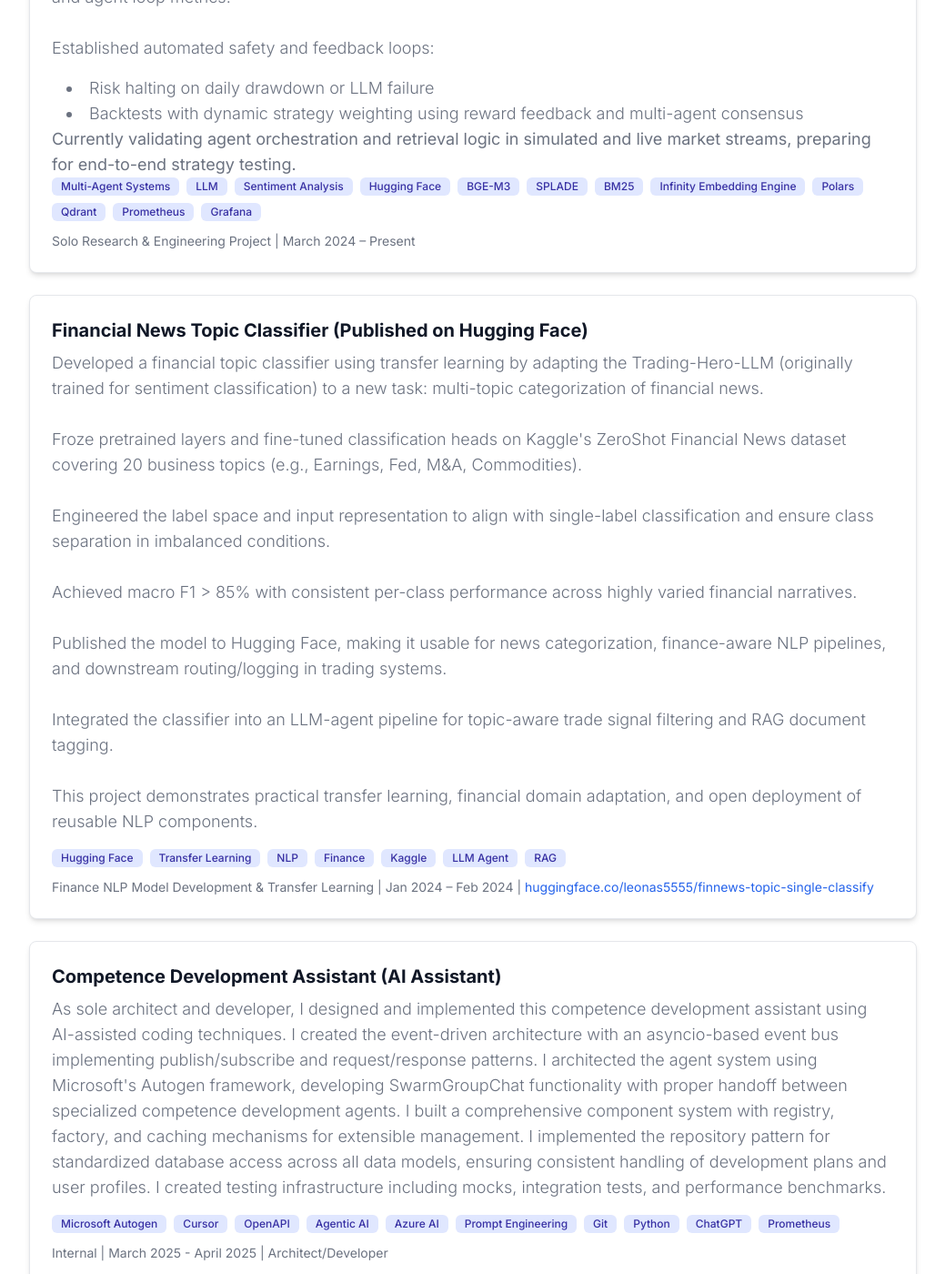
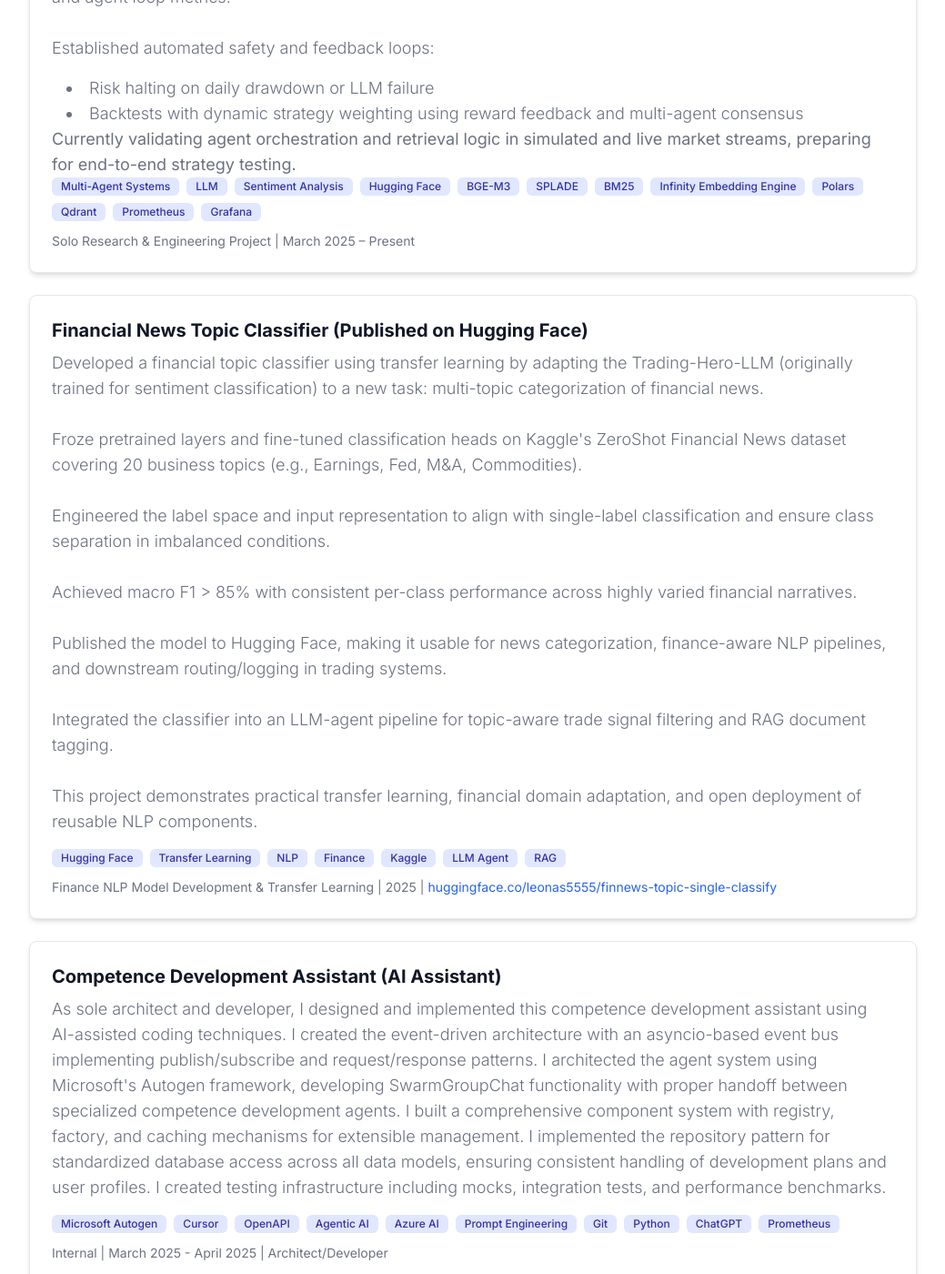
Before and after one commit to leonas5555/ai-tech-site, a Jekyll site: the page built from about/index.html, in a window 1280 px wide and 1400 px high, scrolled down 4544 px. Shown: the whole window at 91% size, without its empty margins (120-1159 px from the left). Built offline with Jekyll 4.4.1, drawn with Linux system fonts in a browser that asks for light colours; nearby versions of some CDN libraries; some of the changed text lies outside the part shown.

Commit message:
Update articles, papers, and assets from main repo

```diff
--- a/about/index.html
+++ b/about/index.html
@@ -223,7 +223,7 @@ title: About
                         <span class="bg-indigo-100 text-indigo-800 text-xs font-medium px-2.5 py-0.5 rounded-md dark:bg-indigo-900 dark:text-indigo-300">TF-IDF</span>
                         <span class="bg-indigo-100 text-indigo-800 text-xs font-medium px-2.5 py-0.5 rounded-md dark:bg-indigo-900 dark:text-indigo-300">RAG</span>
                     </div>
-                    <p class="text-sm text-gray-500 dark:text-gray-400">Personal R&D Project · 2024 – Present</p>
+                    <p class="text-sm text-gray-500 dark:text-gray-400">Personal R&D Project · 2025 – Present</p>
                 </div>
 
                 <div class="p-6 bg-white border border-gray-200 rounded-lg shadow-md dark:bg-gray-800 dark:border-gray-700">
@@ -254,7 +254,7 @@ title: About
                         <span class="bg-indigo-100 text-indigo-800 text-xs font-medium px-2.5 py-0.5 rounded-md dark:bg-indigo-900 dark:text-indigo-300">Prometheus</span>
                         <span class="bg-indigo-100 text-indigo-800 text-xs font-medium px-2.5 py-0.5 rounded-md dark:bg-indigo-900 dark:text-indigo-300">Grafana</span>
                     </div>
-                    <p class="text-sm text-gray-500 dark:text-gray-400">Solo Research &amp; Engineering Project | March 2024 – Present</p>
+                    <p class="text-sm text-gray-500 dark:text-gray-400">Solo Research &amp; Engineering Project | March 2025 – Present</p>
                 </div>
 
                 <div class="p-6 bg-white border border-gray-200 rounded-lg shadow-md dark:bg-gray-800 dark:border-gray-700">
@@ -275,7 +275,7 @@ title: About
                         <span class="bg-indigo-100 text-indigo-800 text-xs font-medium px-2.5 py-0.5 rounded-md dark:bg-indigo-900 dark:text-indigo-300">LLM Agent</span>
                         <span class="bg-indigo-100 text-indigo-800 text-xs font-medium px-2.5 py-0.5 rounded-md dark:bg-indigo-900 dark:text-indigo-300">RAG</span>
                     </div>
-                    <p class="text-sm text-gray-500 dark:text-gray-400">Finance NLP Model Development &amp; Transfer Learning | Jan 2024 – Feb 2024 | <a href="https://huggingface.co/leonas5555/finnews-topic-single-classify" class="text-blue-600 hover:underline" target="_blank">huggingface.co/leonas5555/finnews-topic-single-classify</a></p>
+                    <p class="text-sm text-gray-500 dark:text-gray-400">Finance NLP Model Development &amp; Transfer Learning | 2025 | <a href="https://huggingface.co/leonas5555/finnews-topic-single-classify" class="text-blue-600 hover:underline" target="_blank">huggingface.co/leonas5555/finnews-topic-single-classify</a></p>
                 </div>
 
                 <div class="p-6 bg-white border border-gray-200 rounded-lg shadow-md dark:bg-gray-800 dark:border-gray-700">
```
